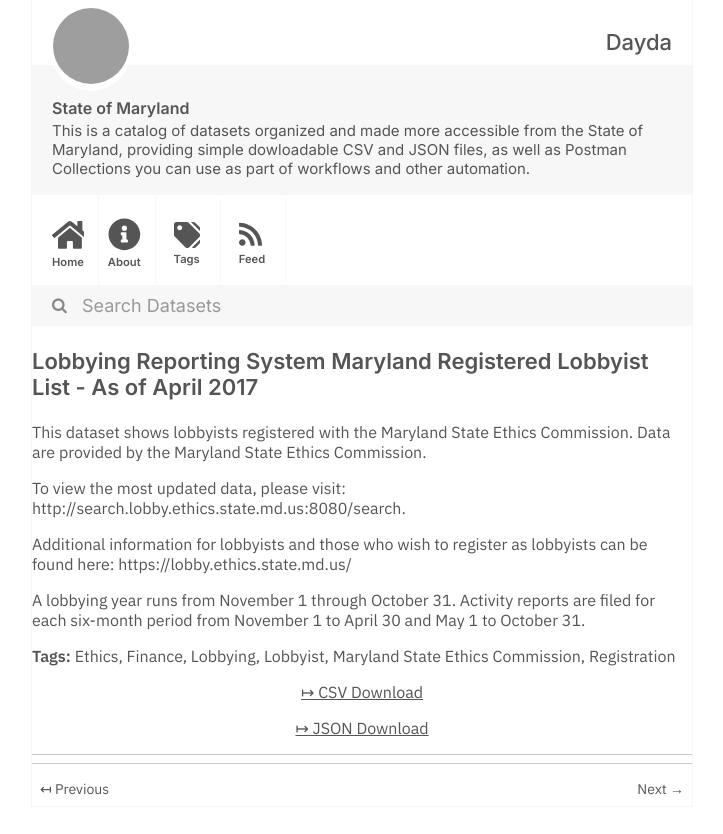
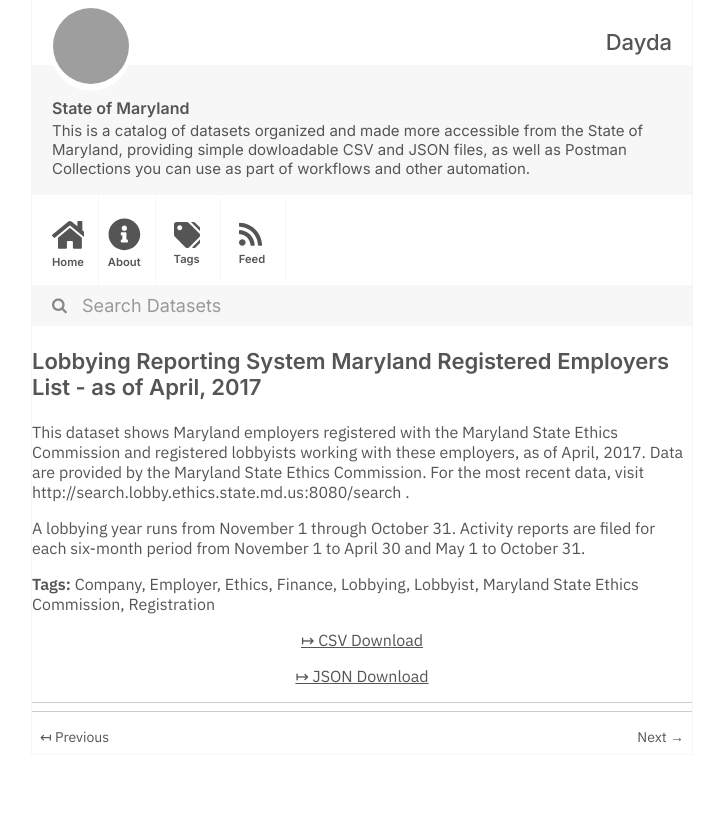
Before and after one commit to dayda-entities/state-of-maryland, a Jekyll site: the page built from _posts/2020-11-10-lobbying-reporting-system-mary.md, in a window 1280 px wide, cut to the strip 0-834 px from the top of the page. Shown: the whole strip, without its empty margins (278-1001 px from the left). Built offline with Jekyll 4.4.1, drawn with Linux system fonts in a browser that asks for light colours; grey boxes are pictures that could not be loaded.

Commit message:
Publish Data

```diff
--- a/_posts/2020-11-10-lobbying-reporting-system-mary.md
+++ b/_posts/2020-11-10-lobbying-reporting-system-mary.md
@@ -1,10 +1,14 @@
 ---
-title: Lobbying Reporting System Maryland Registered Lobbyist List - As of April 2017
-created: '2020-11-10T17:25:10.863248'
-modified: '2020-11-10T17:25:10.863255'
+title: >-
+  Lobbying Reporting System Maryland Registered Employers List - as of April,
+  2017
+created: '2020-11-10T17:24:19.128524'
+modified: '2020-11-10T17:24:19.128534'
 state: active
 type: dataset
 tags:
+  - Company
+  - Employer
   - Ethics
   - Finance
   - Lobbying
@@ -13,16 +17,12 @@ tags:
   - Registration
 groups:
   - Local Government
-csv_url: 'https://opendata.maryland.gov/api/views/mp6d-7dck/rows.csv?accessType=DOWNLOAD'
+csv_url: 'https://opendata.maryland.gov/api/views/adwx-m7tt/rows.csv?accessType=DOWNLOAD'
 json_url: >-
-  https://opendata.maryland.gov/api/views/mp6d-7dck/rows.json?accessType=DOWNLOAD
+  https://opendata.maryland.gov/api/views/adwx-m7tt/rows.json?accessType=DOWNLOAD
 layout: post
 
 ---
-This dataset shows lobbyists registered with the Maryland State Ethics Commission. Data are provided by the Maryland State Ethics Commission.
-
-To view the most updated data, please visit: http://search.lobby.ethics.state.md.us:8080/search.
-
-Additional information for lobbyists and those who wish to register as lobbyists can be found here: https://lobby.ethics.state.md.us/
+This dataset shows Maryland employers registered with the Maryland State Ethics Commission and registered lobbyists working with these employers, as of April, 2017. Data are provided by the Maryland State Ethics Commission. For the most recent data, visit http://search.lobby.ethics.state.md.us:8080/search .
 
 A lobbying year runs from November 1 through October 31. Activity reports are filed for each six-month period from November 1 to April 30 and May 1 to October 31.
```
